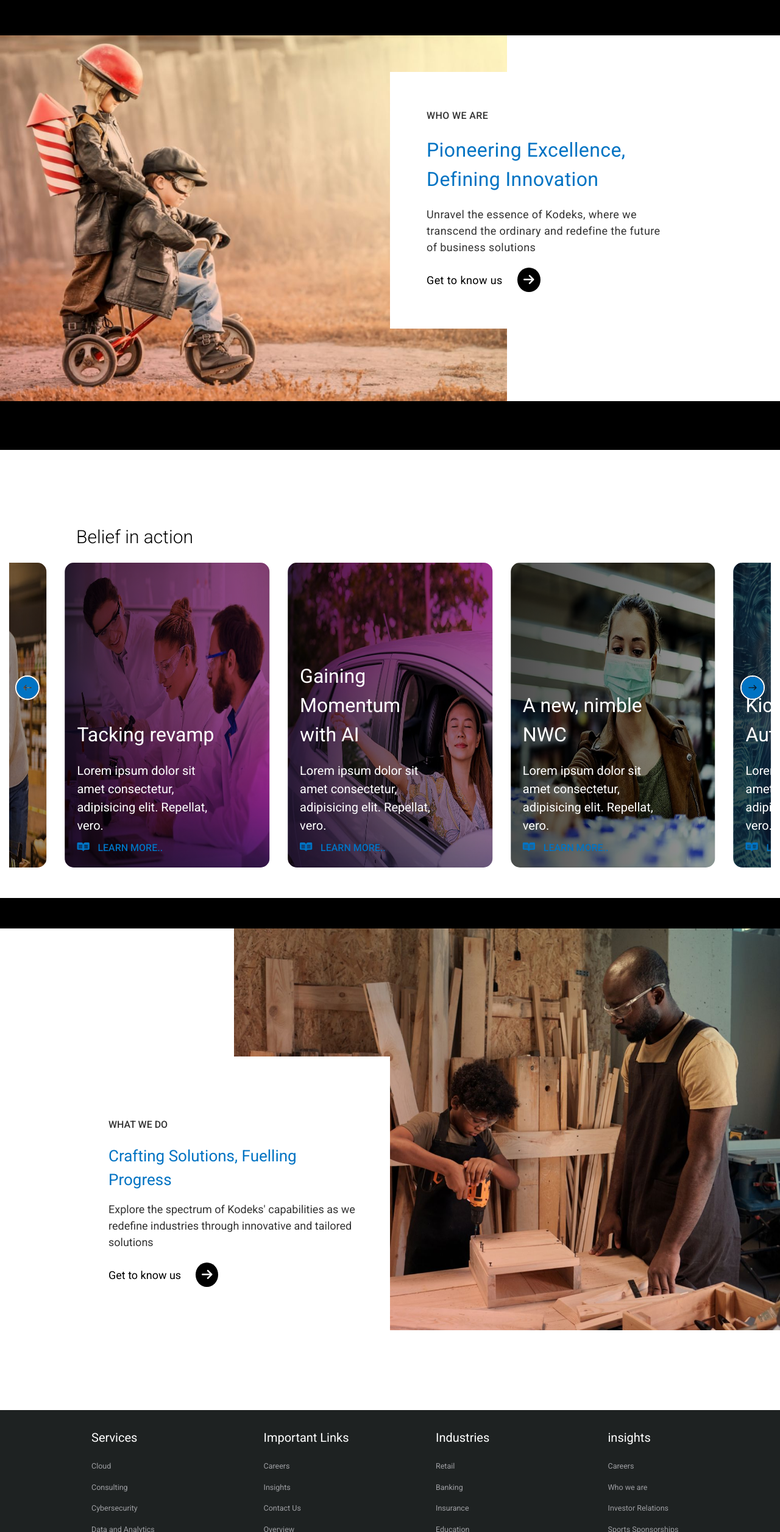
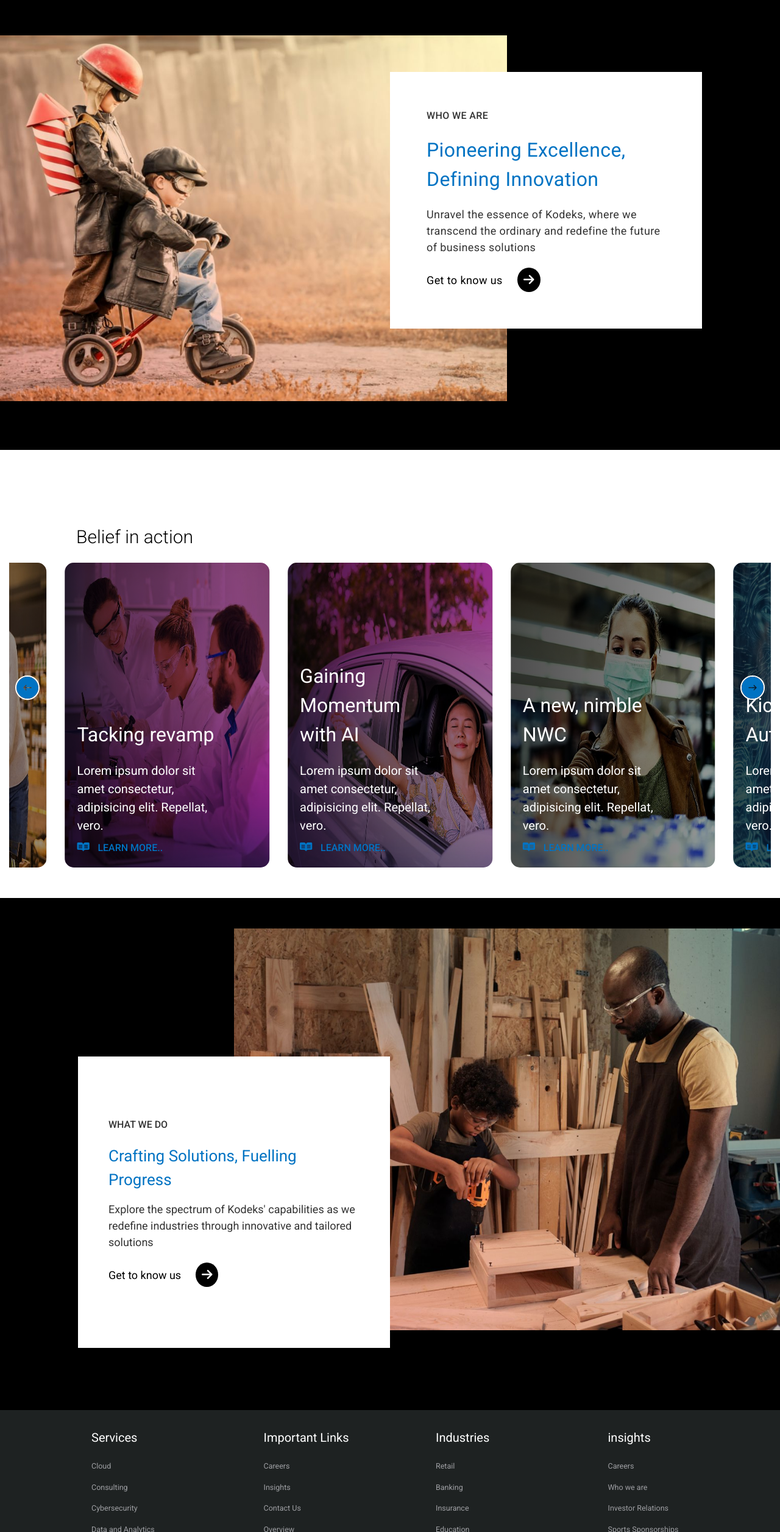
Before and after one commit to compute001/kodeks.io, a plain HTML site: page index.html in a window 1280 px wide. Shown: the part 1659-4172 px from the top of the page at 61% size. Drawn offline with nearby package versions, Linux system fonts and the light colour scheme.

Commit message:
Update main.css

```diff
--- a/main.css
+++ b/main.css
@@ -981,9 +981,9 @@ li {
     color: #e6e6e6;
   }
 }
-.about {
+/* .about {
   background-color: #ffffff;
-}
+} */
 .about .aboutwrapper {
   position: relative;
 }
@@ -1238,7 +1238,7 @@ li {
   }
 }
 .whatwedo {
-  background-color: #ffffff !important;
+/*   background-color: #ffffff !important; */
   padding-bottom: 30rem;
   margin-bottom: 0;
 }
```
